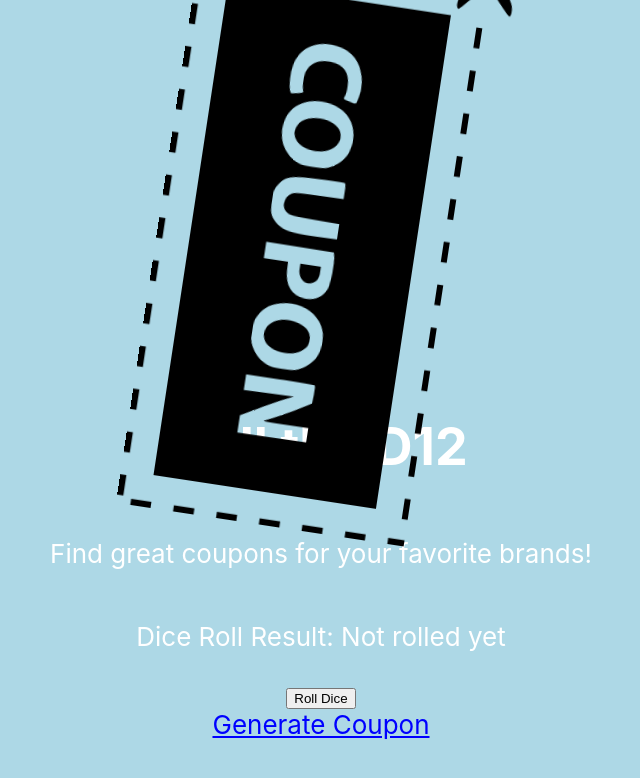
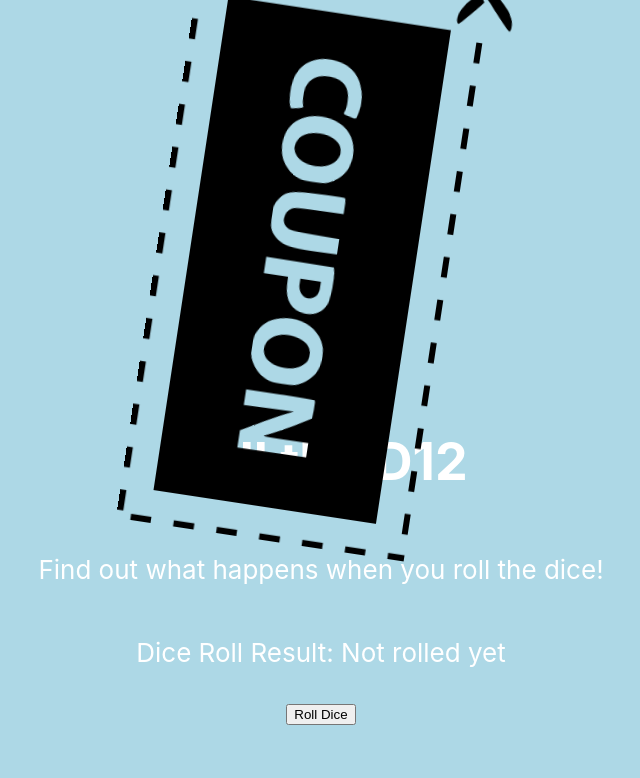
Before and after one commit to s-zhaojo/DnD, a React (Create React App) app: page / in a window 1280 px wide. Shown: the top 778 px of the page, without its empty margins (319-959 px from the left). Built offline with nearby package versions, Linux system fonts and the light colour scheme.

Commit message:
Update App.js

```diff
--- a/src/App.js
+++ b/src/App.js
@@ -1,43 +1,33 @@
 import logo from './coupon.svg';
 import './App.css';
-import { useState } from 'react'; // Import the useState hook
+import { useState } from 'react';
 
 function App() {
-  // List of possible links
-  const links = [
-    'https://www.dominos.com/en/pages/order/coupon#!/coupon/national/',
-    'https://www.panerabread.com/en-us/panera-promo-codes-discount-coupons-deals.html',
-    'https://www.couponcabin.com/coupons/dominos/',
-    'https://www.retailmenot.com/view/dominos.com',
-    'https://www.groupon.com/coupons/stores/dominos.com',
-    'https://www.ebates.com/coupons/dominos.com',
-    'https://www.discountcoupons.com/store/dominos-coupons',
-    'https://www.slickdeals.net/coupons/dominos/',
-    'https://www.valpak.com/coupons/get/dominos-coupons',
-    'https://www.offers.com/dominos-coupons/',
-    'https://www.coupons.com/printable'
+  // List of possible fake actions
+  const actions = [
+    'Downloading a virus (just kidding!)',
+    'Closing the tab (fake close)',
+    'Automatically downloading Minecraft Education Edition (fake download)',
+    'Downloading Goose Virus (fake alert)',
+    'Playing Rick Roll on YouTube (fake video)',
+    'Watching the entire Skipidi Toilet series (fake message)',
+    'Opening a random website (fake opening)',
+    'Restarting your computer (fake restart)',
+    'Leaking your IP address (fake leak)',
+    'Opening Facebook (fake page)',
+    'Sending a link to vote for something (fake action)',
+    'Giving credit card info or shutting down your computer (fake alert)'
   ];
 
-  // useState hook to store the current coupon link and dice roll result
-  const [currentLink, setCurrentLink] = useState(links[0]); // Default to the first link
-  const [diceRoll, setDiceRoll] = useState(null); // State to store the dice roll result
+  // useState hook to store the current dice roll result
+  const [diceRoll, setDiceRoll] = useState(null);
+  const [action, setAction] = useState('');
 
-  // Function to randomly select a link
-  const getRandomLink = () => {
-    const randomIndex = Math.floor(Math.random() * links.length);
-    return links[randomIndex];
-  };
-
-  // Function to roll the dice (1 to 12)
+  // Function to simulate the dice roll (1 to 12)
   const rollDice = () => {
     const roll = Math.floor(Math.random() * 12) + 1; // Random number between 1 and 12
     setDiceRoll(roll); // Set the dice roll result to state
-  };
-
-  // Handle the click event for the coupon link
-  const handleClick = () => {
-    const newLink = getRandomLink();  // Get a new random link
-    setCurrentLink(newLink);          // Update the state with the new link
+    setAction(actions[roll - 1]); // Set the action based on the dice roll
   };
 
   return (
@@ -45,7 +35,7 @@ function App() {
       <header className="App-header">
         <img src={logo} className="App-logo" alt="logo" />
         <h1>Roll the D12</h1>
-        <p>Find great coupons for your favorite brands!</p>
+        <p>Find out what happens when you roll the dice!</p>
 
         {/* Dice Roll Display */}
         <div>
@@ -53,16 +43,12 @@ function App() {
           <button onClick={rollDice}>Roll Dice</button>
         </div>
 
-        {/* Coupon Link Section */}
-        <a
-          className="App-link"
-          href={currentLink} // Use the state for the link
-          target="_blank"
-          rel="noopener noreferrer"
-          onClick={handleClick} // Update the link when clicked
-        >
-          Generate Coupon
-        </a>
+        {/* Action Display */}
+        {action && (
+          <div className="action">
+            <p>{action}</p>
+          </div>
+        )}
       </header>
     </div>
   );
```
